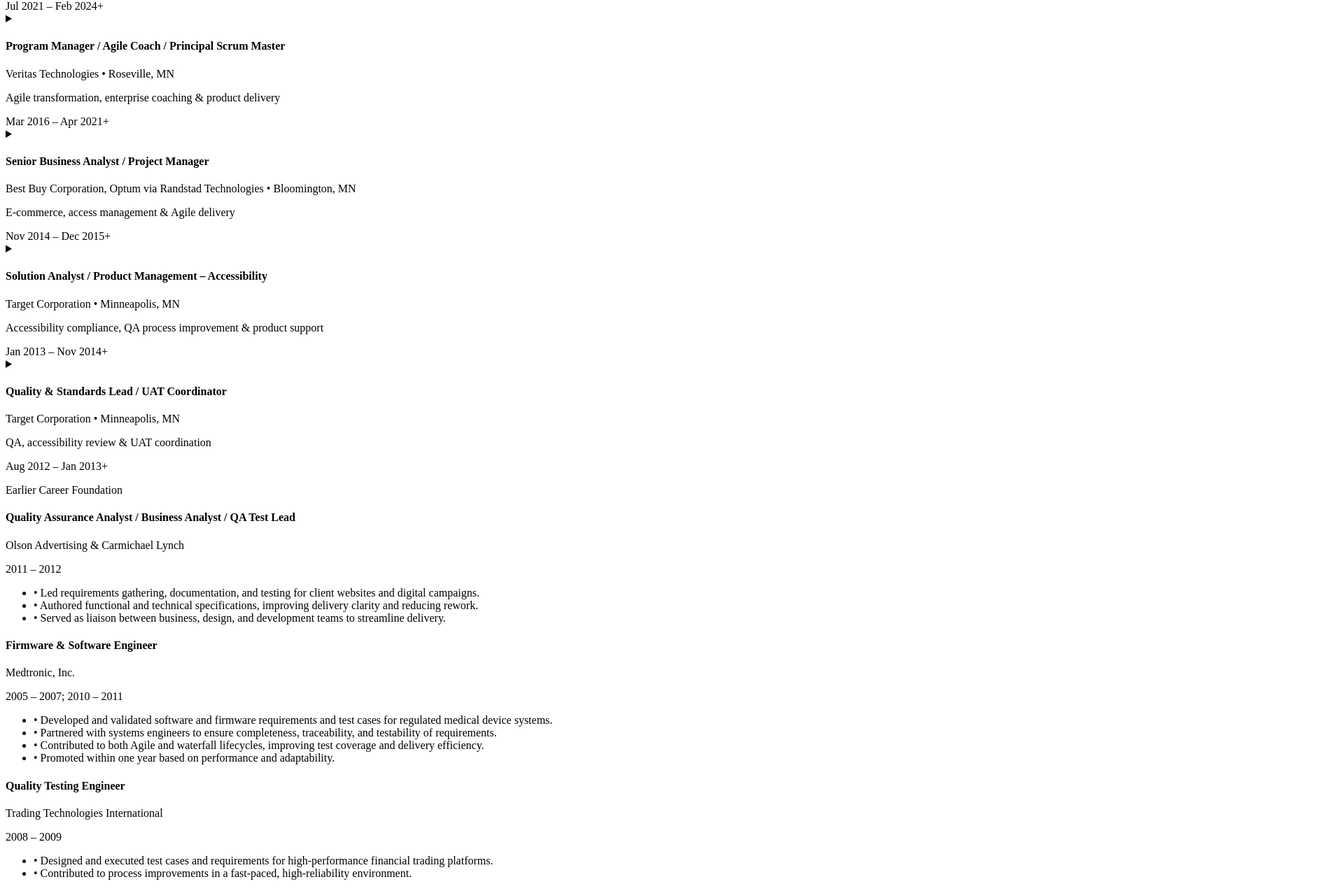
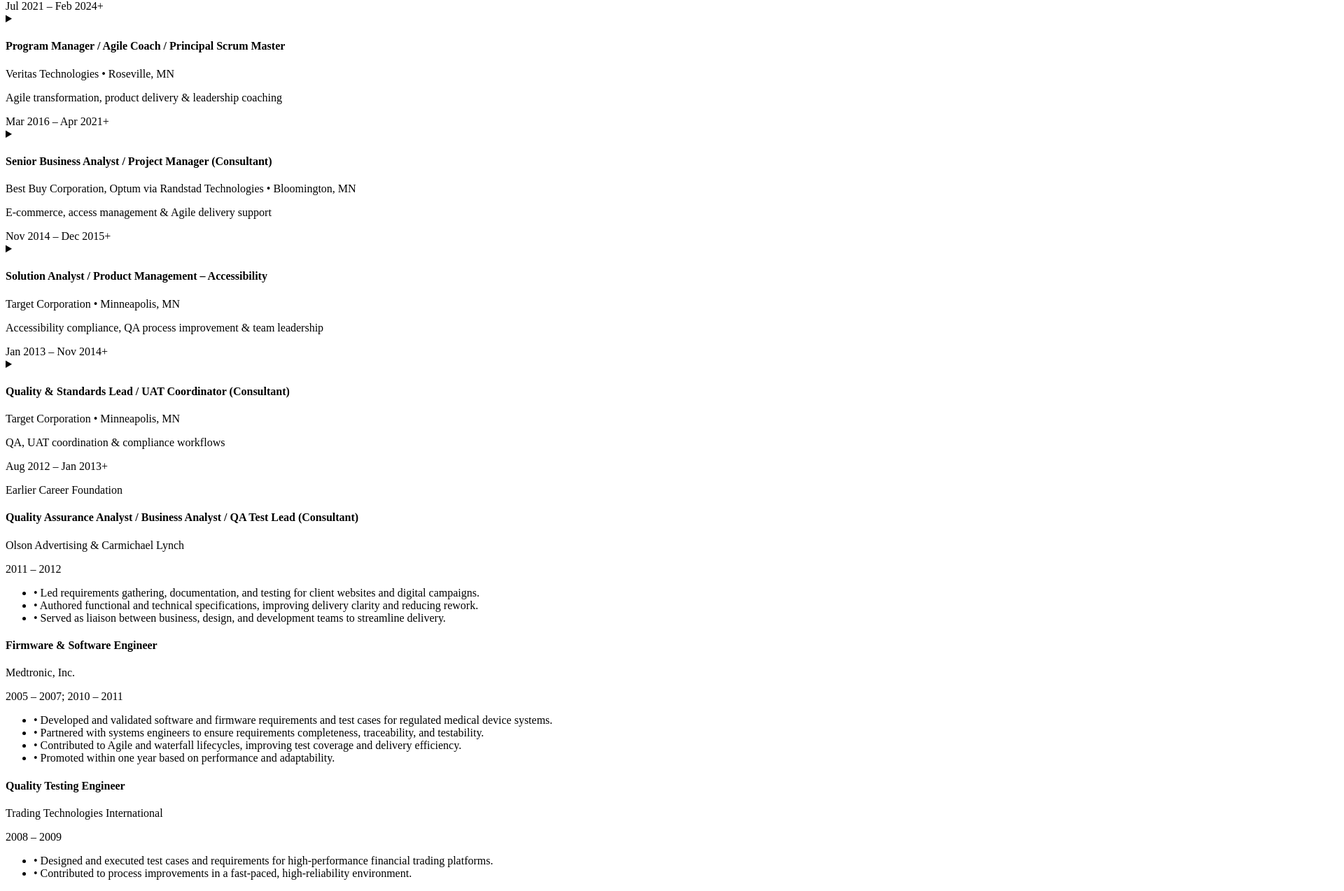
Before and after one commit to EHTravelQueen/JenniferResume, a Next.js app: page / in a window 1280 px wide. Shown: the part 1132-2406 px from the top of the page at 70% size, 1920 px wide, since content can reach past the window. Built offline with nearby package versions, Linux system fonts and the light colour scheme.

Commit message:
Update page.js

```diff
--- a/app/page.js
+++ b/app/page.js
@@ -1,4 +1,6 @@
 export default function JenniferHiggsStewartOnlineResume() {
+  const imageExt = ".jpg.jpg"; // If your GitHub files are still .jpg.jpg, change this to ".jpg.jpg"
+
   const experience = [
     {
       role: "Engineering Program Manager III",
@@ -8,13 +10,12 @@
       focus: "Enterprise storage hardware & software delivery",
       bullets: [
         "Led and coached multiple cross-functional teams delivering enterprise storage hardware and software, improving delivery consistency across globally distributed teams.",
-        "Developed and cultivated strong relationships with executive leadership to drive business success and maintain alignment across diverse stakeholder groups.",
-        "Established standardized delivery cadences, planning forums, and execution rhythms in partnership with engineering managers, increasing predictability and alignment across programs.",
+        "Developed strong relationships with executive leadership to drive business success and maintain alignment across diverse stakeholder groups.",
+        "Established standardized delivery cadences, planning forums, and execution rhythms with engineering managers, increasing predictability across programs.",
         "Drove continuous process improvements and Agile best-practice adoption, reducing schedule risk and improving delivery efficiency.",
         "Owned cross-program dependency management, risk mitigation, and blocker resolution, proactively addressing execution challenges before milestone impact.",
-        "Facilitated and managed project plans, schedules, and other project documentation.",
-        "Developed and facilitated executive-level program reviews, improving visibility into progress, risks, and trade-offs for senior leadership.",
-        "Designed and implemented shared templates, dashboards, and information radiators, significantly improving transparency and cross-team coordination."
+        "Facilitated project plans, schedules, documentation, and executive-level program reviews to improve visibility into progress, risks, and trade-offs.",
+        "Designed shared templates, dashboards, and information radiators, significantly improving transparency and cross-team coordination."
       ]
     },
     {
@@ -22,7 +23,7 @@
       company: "Veritas Technologies",
       location: "Roseville, MN",
       dates: "Mar 2016 – Apr 2021",
-      focus: "Agile transformation, enterprise coaching & product delivery",
+      focus: "Agile transformation, product delivery & leadership coaching",
       bullets: [
         "Led high-performing Agile teams delivering complex virtualization, telemetry, and API capabilities for the NetBackup product.",
         "Served as enterprise Agile coach, mentoring scrum masters, engineering managers, and leaders on Agile execution, metrics, and continuous improvement.",
@@ -33,11 +34,11 @@
       ]
     },
     {
-      role: "Senior Business Analyst / Project Manager",
+      role: "Senior Business Analyst / Project Manager (Consultant)",
       company: "Best Buy Corporation, Optum via Randstad Technologies",
       location: "Bloomington, MN",
       dates: "Nov 2014 – Dec 2015",
-      focus: "E-commerce, access management & Agile delivery",
+      focus: "E-commerce, access management & Agile delivery support",
       bullets: [
         "Partnered with business stakeholders and software teams to define, prioritize, and deliver requirements for e-commerce and access management platforms.",
         "Supported Agile delivery through backlog refinement, capacity planning, and sprint prioritization, ensuring alignment with business goals.",
@@ -50,7 +51,7 @@
       company: "Target Corporation",
       location: "Minneapolis, MN",
       dates: "Jan 2013 – Nov 2014",
-      focus: "Accessibility compliance, QA process improvement & product support",
+      focus: "Accessibility compliance, QA process improvement & team leadership",
       bullets: [
         "Directed an Accessibility Compliance team supporting enterprise digital initiatives.",
         "Established and refined QA and accessibility processes for site refreshes, campaigns, and special projects, improving operational efficiency and consistency.",
@@ -61,11 +62,11 @@
       ]
     },
     {
-      role: "Quality & Standards Lead / UAT Coordinator",
+      role: "Quality & Standards Lead / UAT Coordinator (Consultant)",
       company: "Target Corporation",
       location: "Minneapolis, MN",
       dates: "Aug 2012 – Jan 2013",
-      focus: "QA, accessibility review & UAT coordination",
+      focus: "QA, UAT coordination & compliance workflows",
       bullets: [
         "Implemented QA and accessibility review processes for interactive marketing campaigns, establishing repeatable and reliable workflows.",
         "Coordinated UAT execution and stakeholder approvals, ensuring quality and compliance prior to launch.",
@@ -76,7 +77,7 @@
 
   const earlyCareer = [
     {
-      role: "Quality Assurance Analyst / Business Analyst / QA Test Lead",
+      role: "Quality Assurance Analyst / Business Analyst / QA Test Lead (Consultant)",
       company: "Olson Advertising & Carmichael Lynch",
       dates: "2011 – 2012",
       bullets: [
@@ -91,8 +92,8 @@
       dates: "2005 – 2007; 2010 – 2011",
       bullets: [
         "Developed and validated software and firmware requirements and test cases for regulated medical device systems.",
-        "Partnered with systems engineers to ensure completeness, traceability, and testability of requirements.",
-        "Contributed to both Agile and waterfall lifecycles, improving test coverage and delivery efficiency.",
+        "Partnered with systems engineers to ensure requirements completeness, traceability, and testability.",
+        "Contributed to Agile and waterfall lifecycles, improving test coverage and delivery efficiency.",
         "Promoted within one year based on performance and adaptability."
       ]
     },
@@ -138,6 +139,34 @@
     { name: "Certified Scrum Master", org: "Scrum Alliance", date: "Mar 2016" }
   ];
 
+  const jewelryCards = [
+    {
+      title: "Statement Necklace",
+      image: `/images/triangle-white-turq-necklace${imageExt}`,
+      note: "A bold visual anchor used to add memorable character without overpowering the resume."
+    },
+    {
+      title: "Brass Wire Earrings",
+      image: `/images/brass-wire-wrapped-earrings${imageExt}`,
+      note: "Handcrafted texture that reinforces precision, detail, and polish."
+    },
+    {
+      title: "Citrine Tree Necklace",
+      image: `/images/citrine-brass-tree-necklace${imageExt}`,
+      note: "Warm artisan detail that softens the corporate tone."
+    },
+    {
+      title: "Red Brass Earrings",
+      image: `/images/medium-red-brass-earrings${imageExt}`,
+      note: "A confident accent piece for visual contrast."
+    },
+    {
+      title: "Desert Jasper Bracelet",
+      image: `/images/desert-jasper-bracelet${imageExt}`,
+      note: "Earth-toned texture that gives the page depth and warmth."
+    }
+  ];
+
   return (
     <main className="min-h-screen bg-[#111318] text-slate-100">
       <style>{`
@@ -165,12 +194,12 @@
 
       <section className="relative overflow-hidden">
         <div className="absolute inset-0 bg-[radial-gradient(circle_at_top_right,rgba(216,170,69,.20),transparent_30%),radial-gradient(circle_at_bottom_left,rgba(255,255,255,.08),transparent_28%)]" />
-        <div className="relative mx-auto max-w-7xl px-6 py-16 md:py-24">
-          <div className="max-w-5xl">
+        <div className="relative mx-auto grid max-w-7xl gap-10 px-6 py-16 md:grid-cols-1 md:py-24">
+          <div className="flex flex-col justify-center">
             <div className="mb-5 inline-flex w-fit rounded-full border border-amber-300/30 bg-amber-300/10 px-4 py-2 text-xs font-medium uppercase tracking-[.23em] text-amber-200">
               Program Management • Agile Leadership • Enterprise Operations
             </div>
-            <h2 className="text-4xl font-semibold leading-tight md:text-6xl">
+            <h2 className="max-w-5xl text-4xl font-semibold leading-tight md:text-6xl">
               Building structure, clarity, and momentum across <span className="gold">complex delivery environments.</span>
             </h2>
             <p className="mt-6 max-w-4xl text-lg leading-8 text-slate-300">
@@ -178,7 +207,7 @@
             </p>
             <div className="mt-7 flex flex-wrap gap-3 text-sm text-slate-300">
               <span className="rounded-full border border-white/10 bg-white/[.04] px-4 py-2">Maple Grove, MN</span>
-              <a className="rounded-full border border-white/10 bg-white/[.04] px-4 py-2 hover:bg-white/[.08]" href="tel:7636341741">(763) 634-1741</a>
+              <span className="rounded-full border border-white/10 bg-white/[.04] px-4 py-2">(763) 634-1741</span>
               <a className="rounded-full border border-white/10 bg-white/[.04] px-4 py-2 hover:bg-white/[.08]" href="mailto:jenahiggs@gmail.com">jenahiggs@gmail.com</a>
             </div>
             <div className="mt-8 flex flex-wrap gap-4">
@@ -207,9 +236,7 @@
         <div className="mt-6 grid gap-6 md:grid-cols-[1.15fr_.85fr]">
           <section className="panel rounded-[2rem] border border-white/10 p-7">
             <p className="text-sm uppercase tracking-[.3em] text-amber-300/75">Executive Profile</p>
-            <h3 className="mt-3 text-2xl font-semibold">
-              Trusted partner to executives, engineering leaders, and cross-functional teams.
-            </h3>
+            <h3 className="mt-3 text-2xl font-semibold">Trusted partner to executives, engineering leaders, and cross-functional teams.</h3>
             <p className="mt-4 text-base leading-8 text-slate-300">
               Known for translating strategy into execution, building scalable operating models, and improving delivery predictability through metrics, leadership coaching, and repeatable processes. Jennifer strengthens stakeholder confidence, accelerates delivery, and improves operational health.
             </p>
@@ -237,9 +264,7 @@
             <p className="text-sm uppercase tracking-[.3em] text-amber-300/75">Professional Experience</p>
             <h3 className="mt-3 text-3xl font-semibold">Career leadership timeline</h3>
           </div>
-          <p className="max-w-xl text-sm leading-6 text-slate-400">
-            Select each gold role card to expand and view detailed responsibilities.
-          </p>
+          <p className="max-w-xl text-sm leading-6 text-slate-400">Expandable role cards keep the page clean while still preserving the depth of the full resume.</p>
         </div>
 
         <div className="space-y-5">
@@ -248,7 +273,7 @@
               <summary className="cursor-pointer list-none">
                 <div className="flex flex-col gap-4 md:flex-row md:items-start md:justify-between">
                   <div>
-                    <h4 className="text-xl font-semibold text-amber-200 group-open:text-white">{job.role}</h4>
+                    <h4 className="text-xl font-semibold text-white">{job.role}</h4>
                     <p className="mt-1 text-slate-300">{job.company} • {job.location}</p>
                     <p className="mt-3 text-sm text-amber-200/90">{job.focus}</p>
                   </div>
@@ -319,19 +344,40 @@
         </div>
       </section>
 
+      <section id="jewelry" className="mx-auto max-w-7xl px-6 py-12">
+        <div className="mb-8 grid gap-6 md:grid-cols-[.9fr_1.1fr]">
+          <div>
+            <p className="text-sm uppercase tracking-[.3em] text-amber-300/75">Visual Brand Accent</p>
+            <h3 className="mt-3 text-3xl font-semibold">Jewelry incorporated with restraint and intention.</h3>
+          </div>
+          <p className="text-base leading-8 text-slate-300">
+            These pieces give the online resume a distinctive editorial feel while keeping the focus on Jennifer’s executive, program, Agile, and operational leadership background.
+          </p>
+        </div>
+        <div className="grid gap-5 sm:grid-cols-2 lg:grid-cols-5">
+          {jewelryCards.map((piece) => (
+            <article key={piece.title} className="panel rounded-[1.75rem] border border-white/10 p-4 transition duration-300 hover:-translate-y-1 hover:border-amber-300/30 hover:shadow-2xl hover:shadow-amber-500/10">
+              <div className="aspect-square overflow-hidden rounded-[1.25rem] border border-amber-300/20 bg-slate-900">
+                <img src={piece.image} alt={piece.title} className="h-full w-full object-cover transition duration-300 hover:scale-105" />
+              </div>
+              <h4 className="mt-4 font-semibold text-white">{piece.title}</h4>
+              <p className="mt-2 text-sm leading-6 text-slate-300">{piece.note}</p>
+            </article>
+          ))}
+        </div>
+      </section>
+
       <section id="contact" className="mx-auto max-w-7xl px-6 py-12">
         <div className="panel soft-glow rounded-[2rem] border border-amber-300/20 bg-gradient-to-br from-amber-950/30 via-slate-900 to-[#111318] p-8">
           <p className="text-sm uppercase tracking-[.3em] text-amber-300/75">Contact</p>
           <div className="mt-3 flex flex-col gap-6 md:flex-row md:items-end md:justify-between">
             <div>
               <h3 className="text-3xl font-semibold">Ready to bring structure, clarity, and momentum to complex delivery.</h3>
-              <p className="mt-4 max-w-2xl text-base leading-8 text-slate-300">
-                Available for senior program management, engineering program management, Agile coaching, delivery leadership, and operational transformation opportunities.
-              </p>
+              <p className="mt-4 max-w-2xl text-base leading-8 text-slate-300">Available for senior program management, engineering program management, Agile coaching, delivery leadership, and operational transformation opportunities.</p>
             </div>
             <div className="flex flex-wrap gap-3">
               <a href="mailto:jenahiggs@gmail.com" className="rounded-2xl bg-amber-300 px-5 py-3 font-semibold text-slate-950 transition hover:scale-[1.02]">Email Jennifer</a>
-              <a href="tel:7636341741" className="rounded-2xl border border-white/15 px-5 py-3 font-semibold text-white transition hover:bg-white/[.06]">Call</a>
+              <span className="rounded-2xl border border-white/15 px-5 py-3 font-semibold text-white">(763) 634-1741</span>
             </div>
           </div>
         </div>
```
